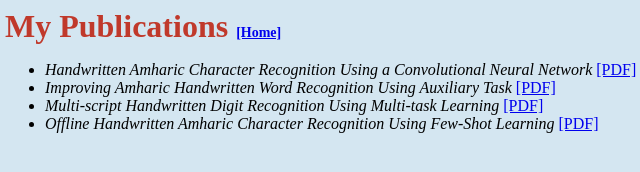
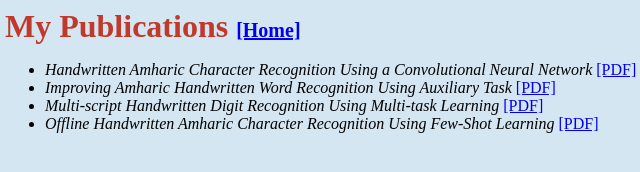
Before and after one commit to mesaysama/cv, a plain HTML site: page mypublications.html in a window 1280 px wide. Shown: the full height of the page, 3-643 px from the left. Drawn offline with Linux system fonts and the light colour scheme.

Commit message:
Update mypublications.html

```diff
--- a/mypublications.html
+++ b/mypublications.html
@@ -5,7 +5,7 @@
     <link rel="stylesheet" href="messtyle.css">
 </head>
 <body>
-    <h1 style="display: inline;">My Publications <a href="index.html" style="font-size: 14px;">[Home]</a></h1>
+    <h1 style="display: inline;">My Publications <a href="index.html" style="font-size: 20px;">[Home]</a></h1>
     <ul>
         <li><em>Handwritten Amharic Character Recognition Using a Convolutional Neural Network </em><a href="https://publikationen.bibliothek.kit.edu/1000130983">[PDF]</a></li>
         <li><em>Improving Amharic Handwritten Word Recognition Using Auxiliary Task </em><a href="https://link.springer.com/chapter/10.1007/978-981-19-9225-4_29">[PDF]</a></li>
```
